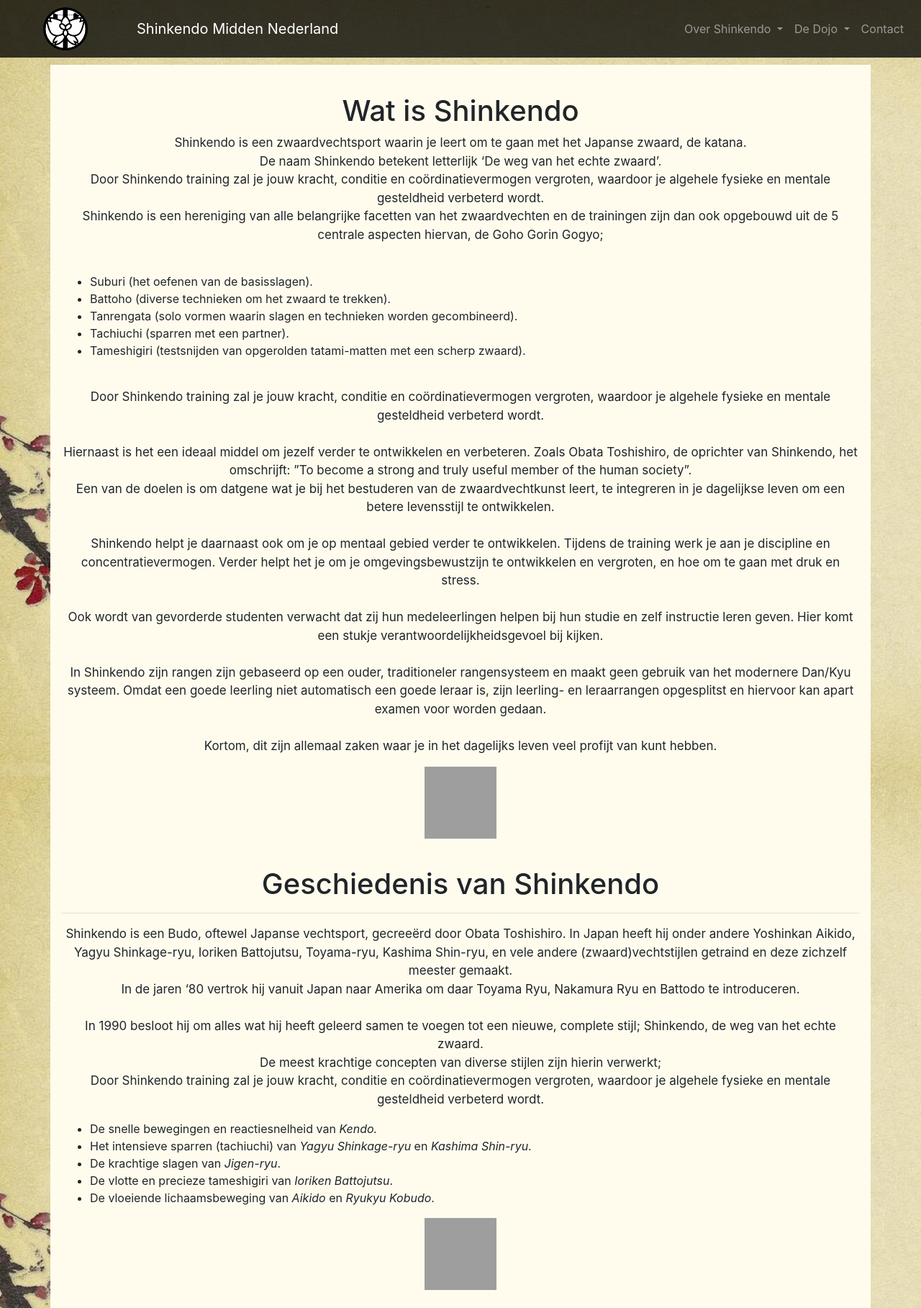
After one commit to Faygish/Shinkendo, a PHP site: page /pages/over.php in a window 1280 px wide. The commit adds this page. Shown: the whole page at 72% size. Run offline with PHP 8.4, Linux system fonts and the light colour scheme; grey boxes are pictures that could not be loaded.

Commit message:
18/01/19

```diff
--- a/css/style.css
+++ b/css/style.css
@@ -20,8 +20,16 @@ h1{
 }
 
 p{
-    font-size: 20px;
+    font-size: 17px;
     text-align: center;
+}
+
+img#kuyomon{
+    width: 100px;
+    height: 100px;
+    display: block;
+    margin-left: auto;
+    margin-right: auto;
 }
 
 #Smn{
--- a/pages/index.php
+++ b/pages/index.php
@@ -25,9 +25,6 @@
     <div class="carousel-item active">
       <img src="../img/carousel1.jpg" class="d-block w-100" alt="...">
     </div>
-    <div class="carousel-item">
-      <img src="../img/carousel3.jpg" class="d-block w-100" alt="...">
-    </div>
   </div>
   <a class="carousel-control-prev" href="#carouselExampleIndicators" role="button" data-slide="prev">
     <span class="carousel-control-prev-icon" aria-hidden="true"></span>
@@ -47,7 +44,7 @@
       <br>
        Door Shinkendo training zal je jouw kracht, conditie en coördinatievermogen vergroten, waardoor je algehele fysieke en mentale gesteldheid verbeterd wordt.
        <br>
-       <a href="">[Lees meer...]</a>
+       <a href="over.php">[Lees meer...]</a>
     </p>
 
 </div>
--- a/pages/nav.php
+++ b/pages/nav.php
@@ -30,8 +30,8 @@
           Over Shinkendo
         </a>
         <div class="dropdown-menu" aria-labelledby="navbarDropdown">
-          <a class="dropdown-item" href="#">Wat is Shinkendo</a>
-          <a class="dropdown-item" href="#">Geschiedenis van Shinkendo</a>
+          <a class="dropdown-item" href="over.php">Wat is Shinkendo</a>
+          <a class="dropdown-item" href="over.php#gvs">Geschiedenis van Shinkendo</a>
           <a class="dropdown-item" href="#">De vijf pilaren</a>
           <a class="dropdown-item" href="#">Toyama Ryu</a>
         </div>
--- /dev/null
+++ b/pages/over.php
@@ -0,0 +1,96 @@
+<!doctype html>
+<html lang="en">
+  <head>
+    <!-- Required meta tags -->
+    <meta charset="utf-8">
+    <meta name="viewport" content="width=device-width, initial-scale=1, shrink-to-fit=no">
+
+    <!-- Bootstrap CSS -->
+    <link rel="stylesheet" href="https://stackpath.bootstrapcdn.com/bootstrap/4.1.3/css/bootstrap.min.css" integrity="sha384-MCw98/SFnGE8fJT3GXwEOngsV7Zt27NXFoaoApmYm81iuXoPkFOJwJ8ERdknLPMO" crossorigin="anonymous">
+    <link rel="stylesheet" href="../css/style.css">
+
+    <title>Shinkendo Midden Nederland</title>
+  </head>
+  <body>
+    <?php include("./nav.php"); ?>
+<div class="container" id="vlak">
+    <div id="wis">
+    <h1> Wat is Shinkendo</h1>
+
+    <p>Shinkendo is een zwaardvechtsport waarin je leert om te gaan met het Japanse zwaard, de katana.
+      <br>
+       De naam Shinkendo betekent letterlijk ‘De weg van het echte zwaard’.
+      <br>
+       Door Shinkendo training zal je jouw kracht, conditie en coördinatievermogen vergroten, waardoor je algehele fysieke en mentale gesteldheid verbeterd wordt.
+       <br>
+       Shinkendo is een hereniging van alle belangrijke facetten van het zwaardvechten en de trainingen zijn dan ook opgebouwd uit de 5 centrale aspecten hiervan, de Goho Gorin Gogyo;
+    </p>
+    <br>
+    <div id="list">
+    <ul>
+    <li>Suburi (het oefenen van de basisslagen).</li>
+    <li>Battoho (diverse technieken om het zwaard te trekken).</li>
+    <li>Tanrengata (solo vormen waarin slagen en technieken worden gecombineerd).</li>
+    <li>Tachiuchi (sparren met een partner).</li>
+    <li>Tameshigiri (testsnijden van opgerolden tatami-matten met een scherp zwaard).</li>
+    </ul>
+    </div>
+    <br>
+    <p>
+    Door Shinkendo training zal je jouw kracht, conditie en coördinatievermogen vergroten, waardoor je algehele fysieke en mentale gesteldheid verbeterd wordt.
+
+    <br>
+    <br>
+    Hiernaast is het een ideaal middel om jezelf verder te ontwikkelen en verbeteren. Zoals Obata Toshishiro, de oprichter van Shinkendo, het omschrijft:  ”To become a strong and truly useful member of the human society”.
+    <br>
+    Een van de doelen is om datgene wat je bij het bestuderen van de zwaardvechtkunst leert, te integreren in je dagelijkse leven om een betere levensstijl te ontwikkelen.
+    <br>
+    <br>
+    Shinkendo helpt je daarnaast ook om je op mentaal gebied verder te ontwikkelen. Tijdens de training werk je aan je discipline en concentratievermogen. Verder helpt het je om je omgevingsbewustzijn te ontwikkelen en vergroten, en hoe om te gaan met druk en stress.
+    <br>
+    <br>
+    Ook wordt van gevorderde studenten verwacht dat zij hun medeleerlingen helpen bij hun studie en zelf instructie leren geven. Hier komt een stukje verantwoordelijkheidsgevoel bij kijken.
+    <br>
+    <br>
+    In Shinkendo zijn rangen zijn gebaseerd op een ouder, traditioneler rangensysteem en maakt geen gebruik van het modernere Dan/Kyu systeem.
+    Omdat een goede leerling niet automatisch een goede leraar is, zijn leerling- en leraarrangen opgesplitst en hiervoor kan apart examen voor worden gedaan.
+    <br>
+    <br>
+    Kortom, dit zijn allemaal zaken waar je in het dagelijks leven veel profijt van kunt hebben.
+    </p>
+ </div>
+ <img src="../img/kuyomonlogoperfect.png" id="kuyomon">
+ <br>
+ <div id="gvs">
+ <h1> Geschiedenis van Shinkendo</h1>
+    <hr>
+    <p>Shinkendo is een Budo, oftewel Japanse vechtsport, gecreeërd door Obata Toshishiro.
+       In Japan heeft hij onder andere Yoshinkan Aikido, Yagyu Shinkage-ryu, Ioriken Battojutsu, Toyama-ryu, Kashima Shin-ryu, en vele andere (zwaard)vechtstijlen getraind en deze zichzelf meester gemaakt.<br>
+       In de jaren ‘80 vertrok hij vanuit Japan naar Amerika om daar Toyama Ryu, Nakamura Ryu en Battodo te introduceren.
+ <br>
+      <br>
+      In 1990 besloot hij om alles wat hij heeft geleerd samen te voegen tot een nieuwe, complete stijl; Shinkendo, de weg van het echte zwaard.<br>
+      De meest krachtige concepten van diverse stijlen zijn hierin verwerkt;
+
+      <br>
+       Door Shinkendo training zal je jouw kracht, conditie en coördinatievermogen vergroten, waardoor je algehele fysieke en mentale gesteldheid verbeterd wordt.
+       <br>
+       <ul>
+           <li>De snelle bewegingen en reactiesnelheid van <i> Kendo.</i></li>
+           <li>Het intensieve sparren (tachiuchi) van <i>Yagyu Shinkage-ryu</i> en <i>Kashima Shin-ryu</i>.</li>
+           <li>De krachtige slagen van <i>Jigen-ryu</i>.</li>
+           <li>De vlotte en precieze tameshigiri van<i> Ioriken Battojutsu</i>.</li>
+           <li>De vloeiende lichaamsbeweging van <i>Aikido </i>en <i>Ryukyu Kobudo</i>.</li>
+       </ul>
+    </p>
+    </div>
+    <img src="../img/kuyomonlogoperfect.png" id="kuyomon">
+</div>
+
+    <!-- Optional JavaScript -->
+    <!-- jQuery first, then Popper.js, then Bootstrap JS -->
+    <script src="https://code.jquery.com/jquery-3.3.1.slim.min.js" integrity="sha384-q8i/X+965DzO0rT7abK41JStQIAqVgRVzpbzo5smXKp4YfRvH+8abtTE1Pi6jizo" crossorigin="anonymous"></script>
+    <script src="https://cdnjs.cloudflare.com/ajax/libs/popper.js/1.14.3/umd/popper.min.js" integrity="sha384-ZMP7rVo3mIykV+2+9J3UJ46jBk0WLaUAdn689aCwoqbBJiSnjAK/l8WvCWPIPm49" crossorigin="anonymous"></script>
+    <script src="https://stackpath.bootstrapcdn.com/bootstrap/4.1.3/js/bootstrap.min.js" integrity="sha384-ChfqqxuZUCnJSK3+MXmPNIyE6ZbWh2IMqE241rYiqJxyMiZ6OW/JmZQ5stwEULTy" crossorigin="anonymous"></script>
+  </body>
+</html>
```
